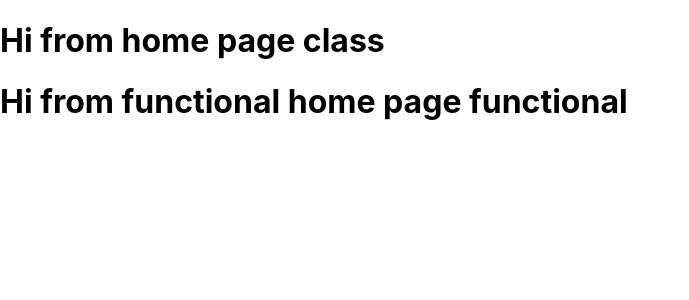
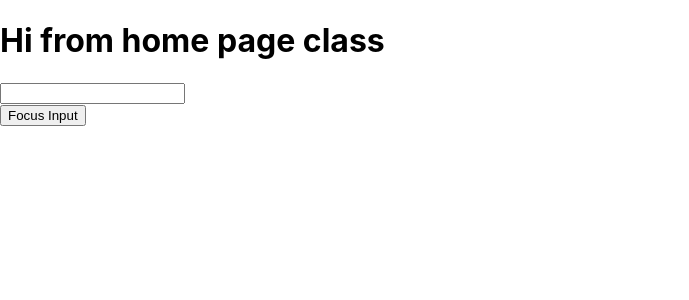
Before and after one commit to ajittupe2548/react-practice, a React (Create React App) app: page / in a window 1280 px wide. Shown: the top 300 px of the page, without its empty margins (0-689 px from the left). Built offline with nearby package versions, Linux system fonts and the light colour scheme.

Commit message:
Added : Ref forwarding

```diff
--- a/src/App.js
+++ b/src/App.js
@@ -6,7 +6,6 @@
   return (
     <div className="App">
       <CHome/>
-      <FHome/>
     </div>
   );
 }
--- a/src/Components/CHome.js
+++ b/src/Components/CHome.js
@@ -1,10 +1,11 @@
 import React, { Component } from 'react'
-
+import FRParentInput from './FRParentInput';
 class CHome extends Component {
     render() {
         return (
             <div>
                 <h1 className="heading">Hi from home page class</h1>
+                <FRParentInput />
             </div>
         )
     }
--- /dev/null
+++ b/src/Components/FRInput.js
@@ -0,0 +1,19 @@
+import React from 'react'
+
+// function FRInput() {
+//     return (
+//         <div>
+//             <input type="text" />
+//         </div>
+//     )
+// }
+
+const FRInput = React.forwardRef((props,ref)=> {
+    return (
+        <div>
+            <input type="text" ref={ref} />
+        </div>
+    )
+})
+
+export default FRInput
--- /dev/null
+++ b/src/Components/FRParentInput.js
@@ -0,0 +1,24 @@
+import React, { Component } from 'react'
+import FRInput from './FRInput'
+
+export default class FRParentInput extends Component {
+    constructor(props) {
+        super(props)
+        this.inputRef = React.createRef();
+    }
+
+    handleClick = () => {
+        if(this.inputRef) {
+            this.inputRef.current.focus();
+        }
+    }
+
+    render() {
+        return (
+            <div>
+                <FRInput ref={this.inputRef}/>
+                <button onClick={this.handleClick}>Focus Input</button>
+            </div>
+        )
+    }
+}
```
